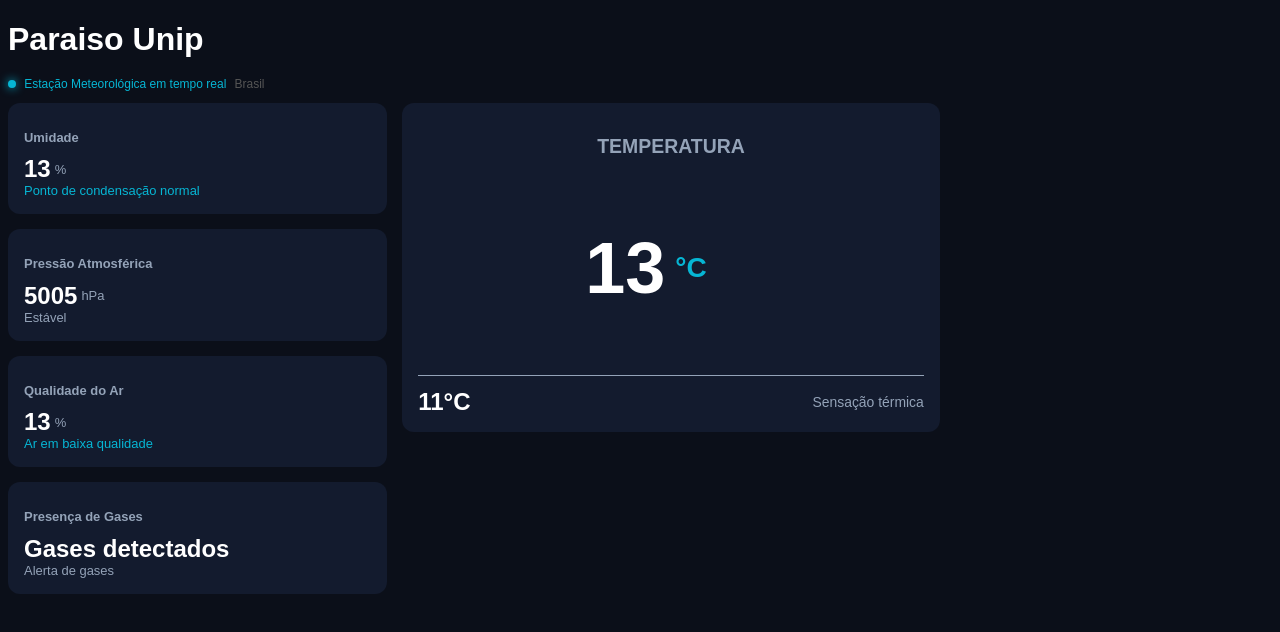
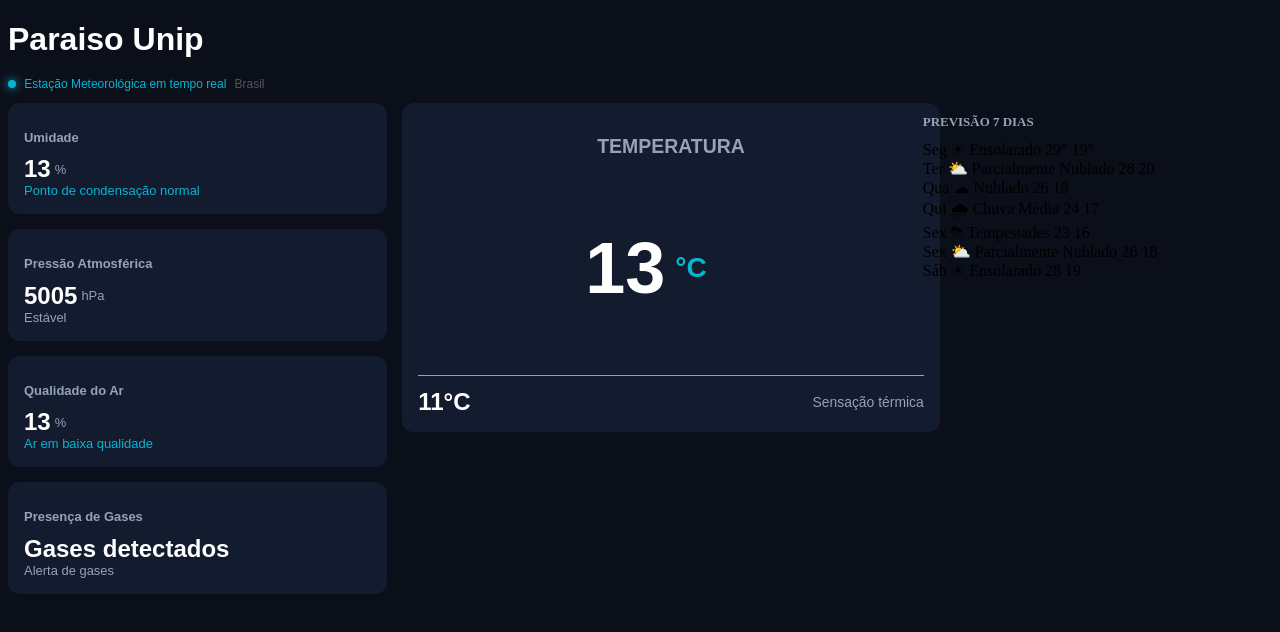
Before and after one commit to biancaserafimdasilva/atsmosense, a plain HTML site: page Atmosense/index.html in a window 1280 px wide. Drawn offline with Linux system fonts and the light colour scheme.

Commit message:
html card previsão

```diff
--- a/Atmosense/index.html
+++ b/Atmosense/index.html
@@ -75,6 +75,61 @@
                 </div>
             </div>
         </div>
+        <section id="cantodireito">
+            <div id="cardprevisao">
+                    <h2>PREVISÃO 7 DIAS</h2>
+                <div class="dia">
+                    <span class="diadasemana">Seg</span>
+                    <span class="icone">☀</span>
+                    <span class="clima">Ensolarado</span>
+                    <span class="tempmax">29°</span>
+                    <span class="tempmin">19°</span>
+                </div>
+                <div class="dia">
+                    <span class="dia">Ter</span>
+                    <span class="icone">⛅</span>
+                    <span class="clima">Parcialmente Nublado</span>
+                    <span class="tempmax">28</span>
+                    <span class="tempmin">20</span>
+                </div>
+                <div class="dia">
+                    <span class="dia">Qua</span>
+                    <span class="icone">☁</span>
+                    <span class="clima">Nublado</span>
+                    <span class="tempmax">26</span>
+                    <span class="tempmin">18</span>
+                </div>
+                <div class="dia">
+                    <span class="dia">Qui</span>
+                    <span class="icone">🌧</span>
+                    <span class="clima">Chuva Média </span>
+                    <span class="tempmax">24</span>
+                    <span class="tempmin">17</span>
+                </div>
+                <div class="dia">
+                    <span class="dia">Sex</span>
+                    <span class="icone">⛈</span>
+                    <span class="clima">Tempestades</span>
+                    <span class="tempmax">23</span>
+                    <span class="tempmin">16</span>
+                </div>
+                <div class="dia">
+                    <span class="dia">Sex</span>
+                    <span class="icone">⛅</span>
+                    <span class="clima">Parcialmente Nublado</span>
+                    <span class="tempmax">26</span>
+                    <span class="tempmin">18</span>
+                </div>
+                <div class="dia">
+                    <span class="dia">Sáb</span>
+                    <span class="icone">☀</span>
+                    <span class="clima">Ensolarado</span>
+                    <span class="tempmax">28</span>
+                    <span class="tempmin">19</span>
+                </div>
+            </div>
+            </div>
+        </section>
     </div>
 </body>
 </html>
```
